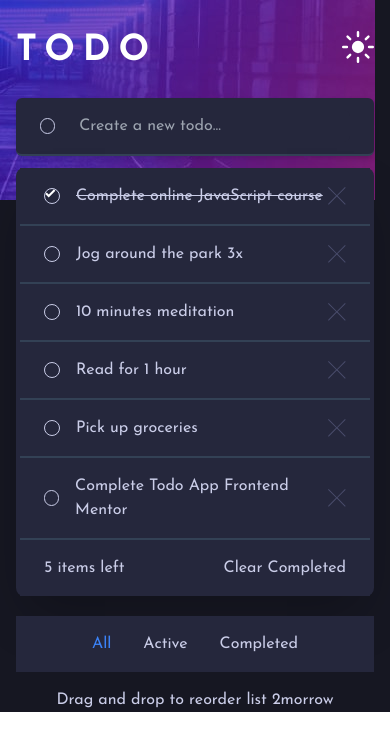
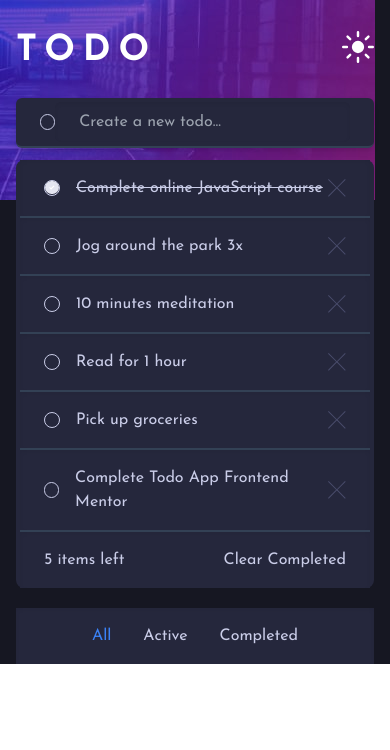
Before and after one commit to ahmad-cod/todoapp, a React (Vite) app: page / in a window 390 px wide. Shown: the top 750 px of the page. Built offline with nearby package versions, Linux system fonts and the light colour scheme.

Commit message:
Update UI

```diff
--- a/src/App.jsx
+++ b/src/App.jsx
@@ -30,7 +30,7 @@ function App() {
         <Header theme={theme} toggleTheme={toggleTheme} />
         <TodoForm setTodos={setAllTodos} />
         <TodoItems allTodos={allTodos} setAllTodos={setAllTodos} />
-        <p className={`text-center w-full mt-4 sm:mt-8 text-lgrayishBlue`}>Drag and drop to reorder list 2morrow</p>
+        {/* <p className={`text-center w-full mt-4 sm:mt-8 text-lgrayishBlue`}>Drag and drop to reorder list 2morrow</p> */}
       </div>
     </section>
   )
--- a/src/components/TodoForm.jsx
+++ b/src/components/TodoForm.jsx
@@ -9,7 +9,7 @@ const TodoForm = ({ setTodos }) => {
     if(newTodo.trim() !== '') {
       const todo = {
         id: new Date().getTime(),
-        title: newTodo,
+        text: newTodo,
         completed: false
       }
       setTodos(prevTodos => prevTodos.concat(todo))
@@ -17,7 +17,7 @@ const TodoForm = ({ setTodos }) => {
   }
   }
   return (
-    <form onSubmit={handleAddTodo} className="todo_container w-full mb-3 sm:mb-7 py-3 sm:py-4 shadow-md rounded-md">
+    <form onSubmit={handleAddTodo} className="todo_container w-full mb-3 sm:mb-7 py-1 sm:py-4 shadow-md rounded-md">
         <span className='w-4 h-4 rounded-full border-lgrayishBlue border-[1px] '>
         </span>
         <input
@@ -25,7 +25,7 @@ const TodoForm = ({ setTodos }) => {
          value={newTodo}
          placeholder="Create a new todo..."
          onChange={({ target }) => setNewTodo(target.value)}
-         className="todo_container w-full rounded-md border-none outline-none py-1"
+         className="todo_container w-full rounded-md border-none outline-none py-2"
         />
     </form>
   )
--- a/src/components/TodoItem.jsx
+++ b/src/components/TodoItem.jsx
@@ -29,7 +29,7 @@ const TodoItem = ({ todo, setAllTodos }) => {
       >
         <span className='w-4 h-4 rounded-full border-lgrayishBlue border-[1px] '>
         {
-          todo.completed && (<img src={checkIcon} alt='checkmark icon' />)
+          todo.completed && (<img src={checkIcon} alt='checkmark icon' className='p-1 bg-vlgrayishBlue rounded-full' />)
         }
         </span>
         <p>{ todo.text }</p>
--- a/src/components/TodoItems.jsx
+++ b/src/components/TodoItems.jsx
@@ -4,7 +4,9 @@ import FilterBar from './FilterBar'
 
 const TotalTodos = ({ todos, setFilter, handleClearCompleted }) => {
   const totalLeft = todos.filter(todo => todo.completed === false)
-  return (<div className='todo_container border-none text-lgrayishBlue'>
+  return (<div
+    className='todo_container border-none text-ddesaturatedBlue dark:text-lgrayishBlue'
+    >
     <p>{ totalLeft.length } items left</p>
     <div className="hidden sm:block">
       <FilterBar setFilter={setFilter} />
@@ -39,7 +41,7 @@ const TodoItems = ({ allTodos, setAllTodos }) => {
 
 
   return (<>
-  <div className="rounded-lg px-1 py-0 bg-ddesaturatedBlue shadow-2xl">
+  <div className="rounded-lg px-1 py-0 dark:bg-ddesaturatedBlue">
     {renderedTodoList}
     <TotalTodos todos={allTodos} setFilter={setFilter} handleClearCompleted={clearCompletedTodos} />
   </div>
--- a/src/index.css
+++ b/src/index.css
@@ -5,8 +5,8 @@
 
 @layer components {
   .todo_container {
-    @apply flex items-center justify-between px-6 py-4 bg-ddesaturatedBlue text-lgrayishBlue
-     border-b-2 border-slate-700
+    @apply flex items-center justify-between px-6 py-4 bg-white dark:bg-ddesaturatedBlue text-ddesaturatedBlue
+    dark:text-lgrayishBlue border-white shadow-inner dark:border-b-2 dark:border-slate-700
   }
 }
 
@@ -25,3 +25,8 @@
   -moz-osx-font-smoothing: grayscale;
   -webkit-text-size-adjust: 100%;
 }
+
+.light {
+  background: #fff;
+  color: hsl(235, 19%, 35%);
+}
--- a/tailwind.config.js
+++ b/tailwind.config.js
@@ -11,6 +11,7 @@ export default {
         'veryDarkBlue': 'hsl(235, 21%, 11%)',
         'ddesaturatedBlue': 'hsl(235, 24%, 19%)',
         'lgrayishBlue': 'hsl(234, 39%, 85%)',
+        'vlgrayishBlue': 'hsl(236, 33%, 92%)',
       },
       backgroundImage: {
         'mobileDarkTheme': "url('/src/assets/images/bg-mobile-dark.jpg')",
```
